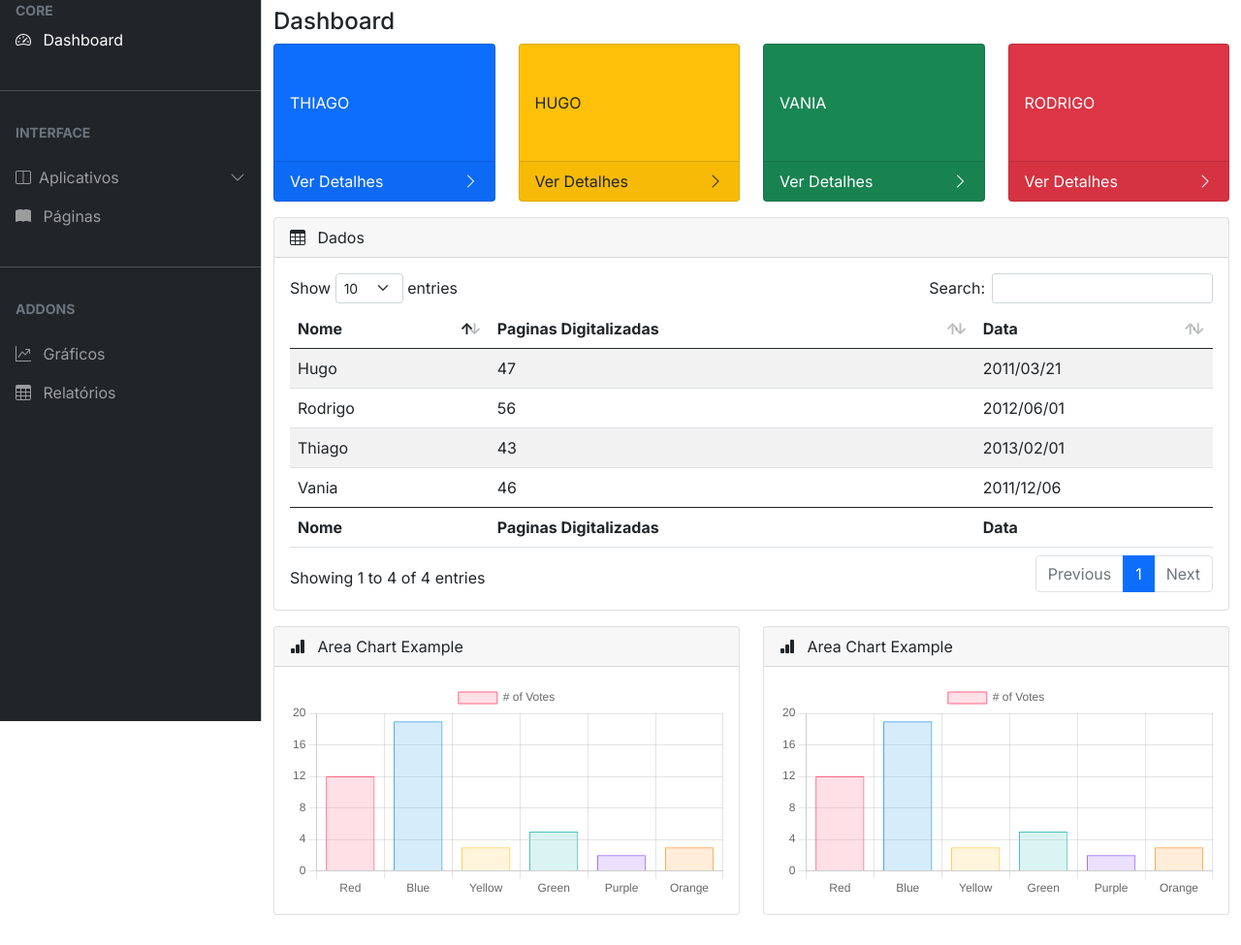
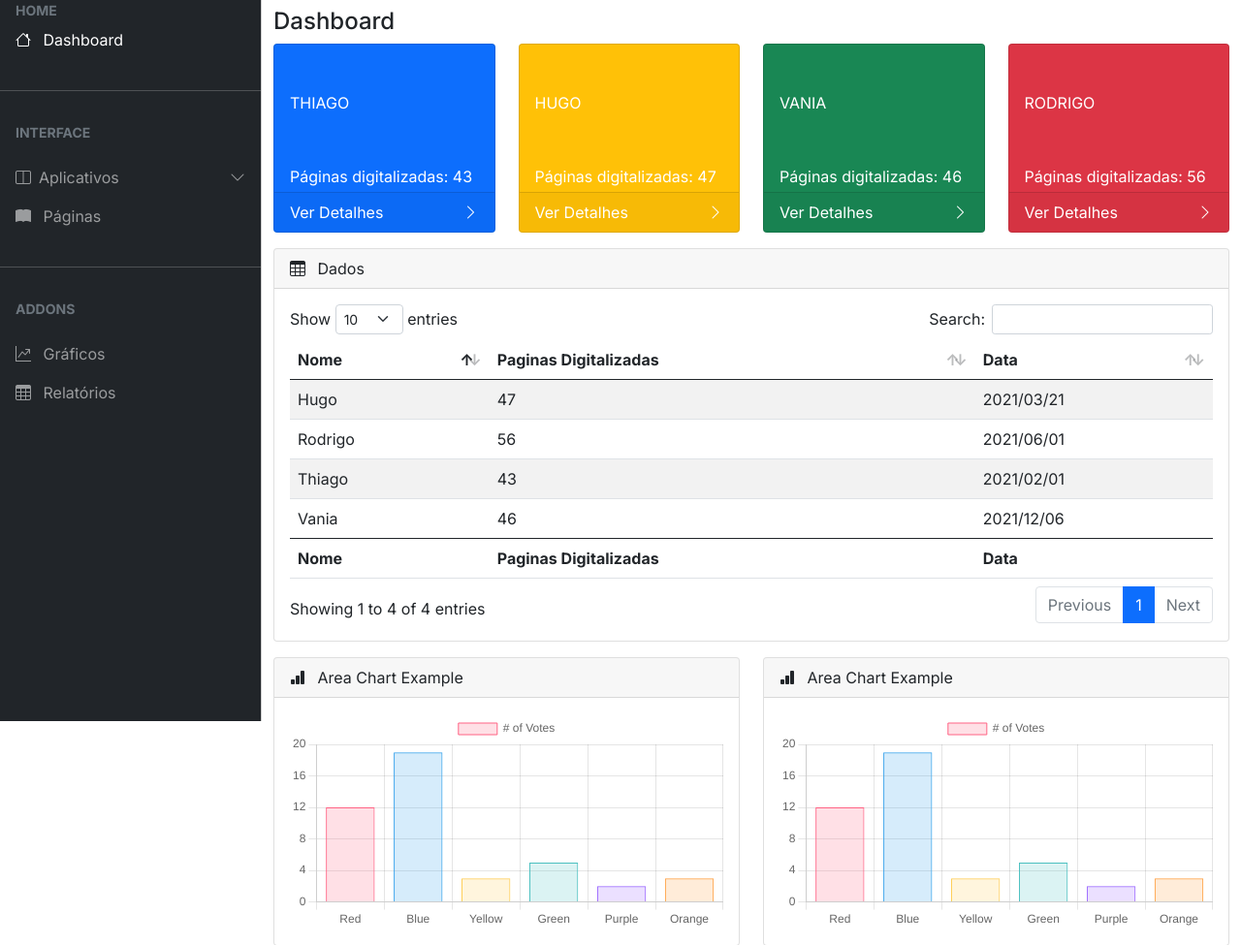
Before and after one commit to tecrodrigocastro/admin-dreservicos, a PHP site: page / in a window 1280 px wide. Shown: the part 56-1031 px from the top of the page at 97% size. Before the commit the page ends 1000 px from the top, so only its background shows below. Run offline with PHP 8.4, Linux system fonts and the light colour scheme; some libraries are stand-ins or nearby versions.

Commit message:
addons config

```diff
--- a/addons/cards.php
+++ b/addons/cards.php
@@ -2,6 +2,7 @@
           <div class="col-md-3 mb-3">
             <div class="card bg-primary text-white h-100">
               <div class="card-body py-5">THIAGO</div>
+              <div class="card-body py-1">Páginas digitalizadas: 43</div>
               <div class="card-footer d-flex">
                 Ver Detalhes
                 <span class="ms-auto">
@@ -11,8 +12,9 @@
             </div>
           </div>
           <div class="col-md-3 mb-3">
-            <div class="card bg-warning text-dark h-100">
+            <div class="card bg-warning text-white h-100">
               <div class="card-body py-5">HUGO</div>
+              <div class="card-body py-1">Páginas digitalizadas:  47</div>
               <div class="card-footer d-flex">
                 Ver Detalhes
                 <span class="ms-auto">
@@ -24,6 +26,7 @@
           <div class="col-md-3 mb-3">
             <div class="card bg-success text-white h-100">
               <div class="card-body py-5">VANIA</div>
+              <div class="card-body py-1">Páginas digitalizadas: 46</div>
               <div class="card-footer d-flex">
                 Ver Detalhes
                 <span class="ms-auto">
@@ -35,6 +38,7 @@
           <div class="col-md-3 mb-3">
             <div class="card bg-danger text-white h-100">
               <div class="card-body py-5">RODRIGO</div>
+              <div class="card-body py-1">Páginas digitalizadas: 56</div>
               <div class="card-footer d-flex">
                 Ver Detalhes
                 <span class="ms-auto">
--- a/addons/navbar.php
+++ b/addons/navbar.php
@@ -51,10 +51,9 @@
                 <i class="bi bi-person-fill"></i>
               </a>
               <ul class="dropdown-menu dropdown-menu-end">
-                <li><a class="dropdown-item" href="#">Action</a></li>
-                <li><a class="dropdown-item" href="#">Another action</a></li>
+                <li><a class="dropdown-item" href="#">Perfil</a></li>
                 <li>
-                  <a class="dropdown-item" href="#">Something else here</a>
+                  <a class="dropdown-item" href="#">Logout</a>
                 </li>
               </ul>
             </li>
--- a/addons/sidebar.php
+++ b/addons/sidebar.php
@@ -3,12 +3,12 @@
           <ul class="navbar-nav">
             <li>
               <div class="text-muted small fw-bold text-uppercase px-3">
-                CORE
+                HOME
               </div>
             </li>
             <li>
-              <a href="#" class="nav-link px-3 active">
-                <span class="me-2"><i class="bi bi-speedometer2"></i></span>
+              <a href="index.php" class="nav-link px-3 active">
+                <span class="me-2"><i class="bi bi-house"></i></span>
                 <span>Dashboard</span>
               </a>
             </li>
--- a/addons/table.php
+++ b/addons/table.php
@@ -18,22 +18,22 @@
                       <tr>
                         <td>Rodrigo</td>
                         <td>56</td>
-                        <td>2012/06/01</td>
+                        <td>2021/06/01</td>
                       </tr>
                       <tr>
                         <td>Thiago</td>
                         <td>43</td>
-                        <td>2013/02/01</td>
+                        <td>2021/02/01</td>
                       </tr>
                       <tr>
                         <td>Vania</td>
                         <td>46</td>
-                        <td>2011/12/06</td>
+                        <td>2021/12/06</td>
                       </tr>
                       <tr>
                         <td>Hugo</td>
                         <td>47</td>
-                        <td>2011/03/21</td>
+                        <td>2021/03/21</td>
 
                       </tr>
 
```
